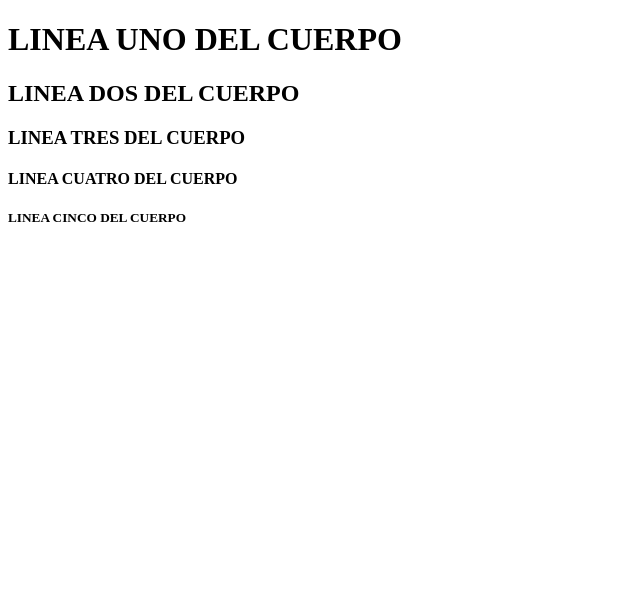
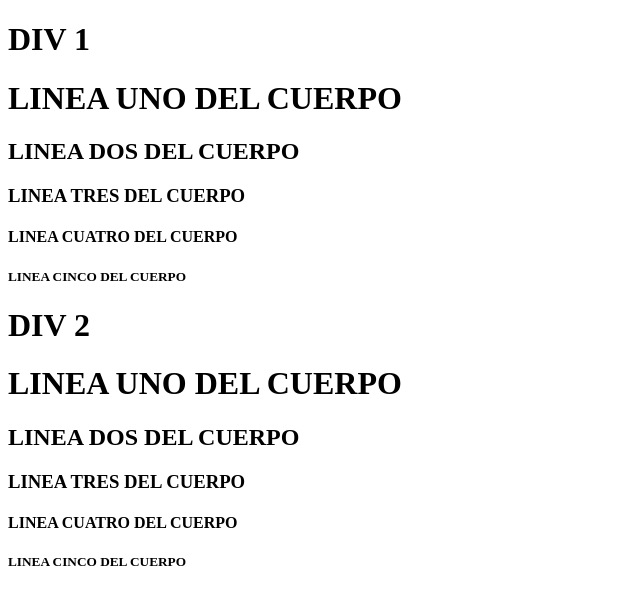
Before and after one commit to RobertMoralesO/clase_git_2022, a plain HTML site: page index.html in a window 1280 px wide. Shown: the whole page, without its empty margins (0-640 px from the left). Drawn offline with Linux system fonts and the light colour scheme.

Commit message:
Cuarto commit

```diff
--- a/index.html
+++ b/index.html
@@ -8,6 +8,15 @@
 </head>
 <body>
     <div>
+        <H1>DIV 1</H1>
+        <H1>LINEA UNO DEL CUERPO</H1>
+        <H2>LINEA DOS DEL CUERPO</H1>
+        <H3>LINEA TRES DEL CUERPO</H1>
+        <H4>LINEA CUATRO DEL CUERPO</H1>
+        <H5>LINEA CINCO DEL CUERPO</H1>
+    </div>
+    <div>
+        <H1>DIV 2</H1>
         <H1>LINEA UNO DEL CUERPO</H1>
         <H2>LINEA DOS DEL CUERPO</H1>
         <H3>LINEA TRES DEL CUERPO</H1>
```
